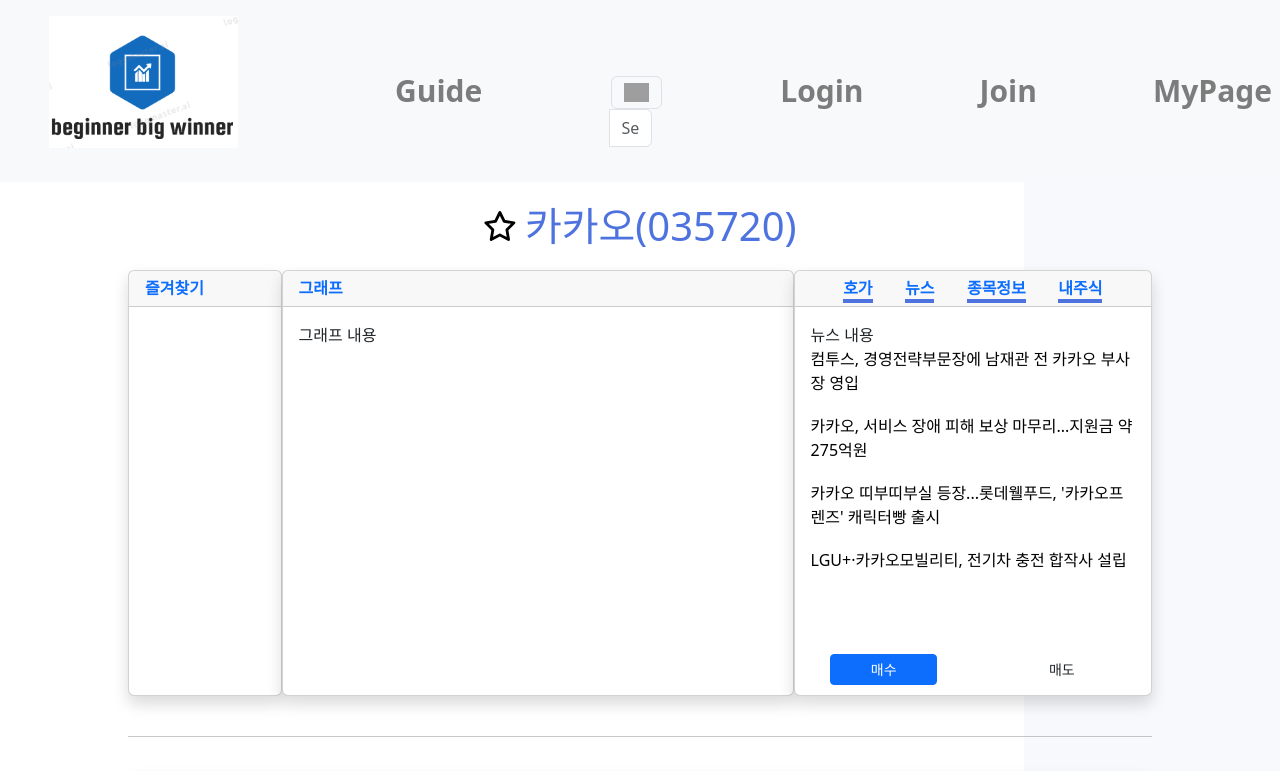
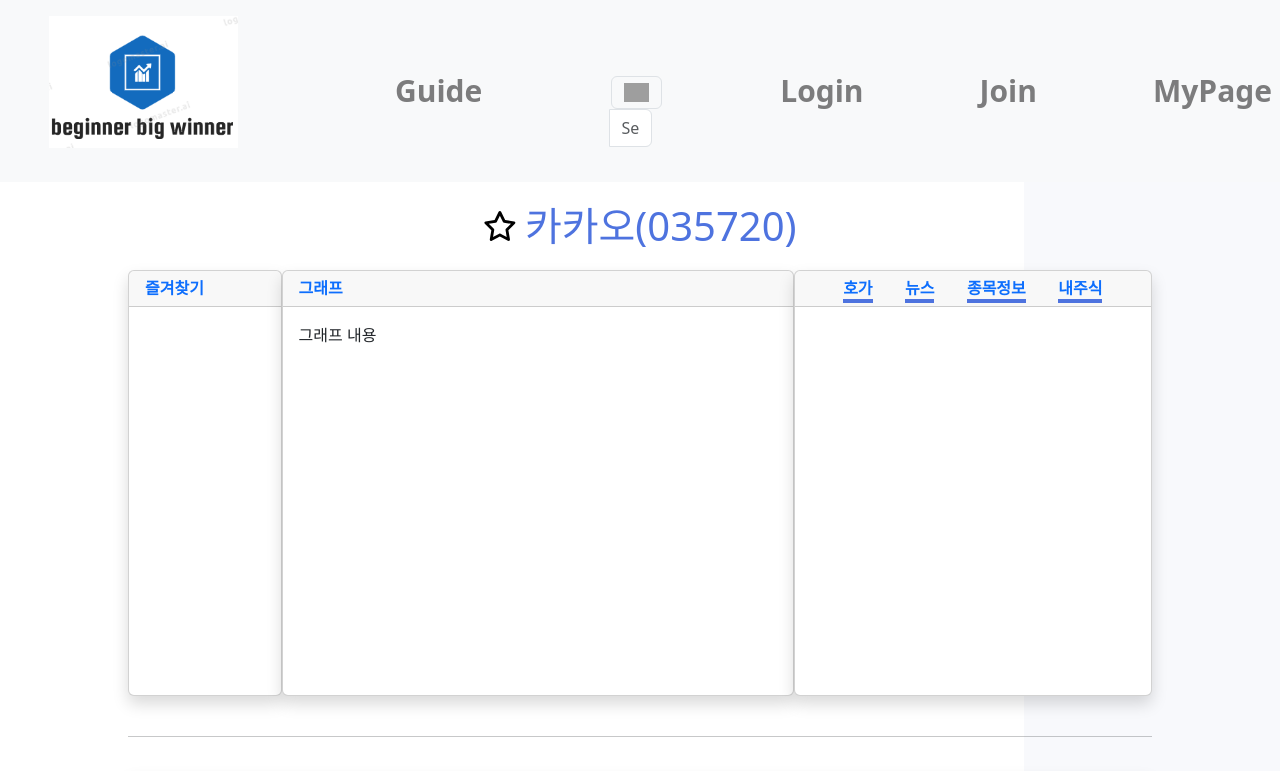
Before and after one commit to jaemin-s/Stock_React, a React (Create React App) app: page /detail in a window 1280 px wide. Shown: the top 771 px of the page. Built offline with nearby package versions, Linux system fonts and the light colour scheme; no server answers; grey boxes are pictures that could not be loaded.

Commit message:
fix: 텍스트 충돌 수정

```diff
--- a/src/component/detail/Detail.js
+++ b/src/component/detail/Detail.js
@@ -219,17 +219,6 @@
                                 <span id='myStock' className='border-bottom-primary' onClick={showMyStock}>내주식</span>
                             </h6>
                         </div>
-                        <div className="card-body">
-                            뉴스 내용
-                            <p>컴투스, 경영전략부문장에 남재관 전 카카오 부사장 영입</p>
-                            <p>카카오, 서비스 장애 피해 보상 마무리...지원금 약 275억원</p>
-                            <p>카카오 띠부띠부실 등장...롯데웰푸드, '카카오프렌즈' 캐릭터빵 출시</p>
-                            <p>LGU+·카카오모빌리티, 전기차 충전 합작사 설립</p>
-                        </div>
-                        <div className='flex'>
-                            <button className='btn btn-sm btn-user btn-primary'>매수</button>
-                            <button className='btn btn-sm btn-user btn-google'>매도</button>
-                        </div>
                             {stockPrice && viewPrice}
                             {news && viewNews}
                             {info && viewInfo}
```
